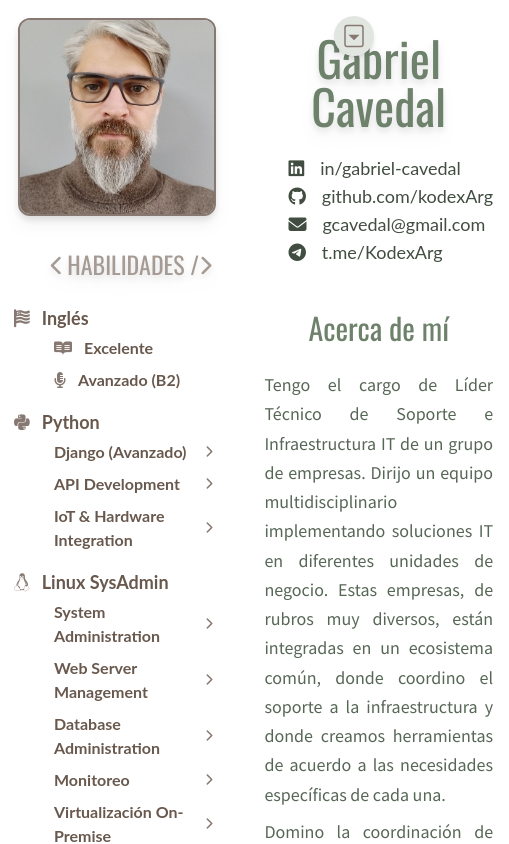
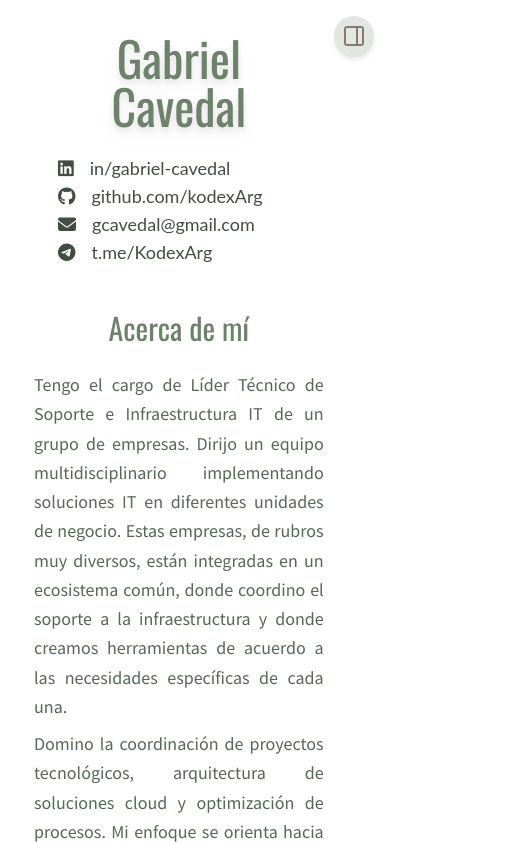
Before and after one commit to kodexArg/cv, a SvelteKit app: page / in a window 390 px wide. Shown: the top 844 px of the page, 509 px wide, since content can reach past the window. Built offline with nearby package versions, Linux system fonts and the light colour scheme.

Commit message:
new interactive buttons

```diff
--- a/src/components/ExpandButton.svelte
+++ b/src/components/ExpandButton.svelte
@@ -8,19 +8,17 @@
 
 <button
   on:click={toggleExpand}
-  class="fixed top-4 right-4 bg-mate-100 hover:bg-mate-200 p-2 rounded-full shadow-md z-50 print:hidden"
+  class="bg-mate-100 hover:bg-mate-200 p-2 rounded-full shadow-md border-3 border-amber-800"
 >
   {#if !$isExpanded}
-    <!-- Font Awesome caret-square-down outline -->
-    <svg xmlns="http://www.w3.org/2000/svg" width="24" height="24" viewBox="0 0 448 512" fill="none" stroke="currentColor" stroke-width="32">
-      <rect x="32" y="32" width="384" height="448" rx="48" ry="48" fill="none" stroke="currentColor" stroke-width="32"/>
-      <polygon points="144,245 304,245 224,325" fill="currentColor"/>
+    <!-- Icono de lista desplegable (chevron-down) -->
+    <svg xmlns="http://www.w3.org/2000/svg" width="24" height="24" viewBox="0 0 24 24" fill="none" stroke="currentColor" stroke-width="2" stroke-linecap="round" stroke-linejoin="round">
+      <polyline points="6,9 12,15 18,9"/>
     </svg>
   {:else}
-    <!-- Font Awesome caret-square-up outline -->
-    <svg xmlns="http://www.w3.org/2000/svg" width="24" height="24" viewBox="0 0 448 512" fill="none" stroke="currentColor" stroke-width="32">
-      <rect x="32" y="32" width="384" height="448" rx="48" ry="48" fill="none" stroke="currentColor" stroke-width="32"/>
-      <polygon points="144,325 304,325 224,245" fill="currentColor"/>
+    <!-- Icono de lista contraída (chevron-up) -->
+    <svg xmlns="http://www.w3.org/2000/svg" width="24" height="24" viewBox="0 0 24 24" fill="none" stroke="currentColor" stroke-width="2" stroke-linecap="round" stroke-linejoin="round">
+      <polyline points="18,15 12,9 6,15"/>
     </svg>
   {/if}
 </button>
--- a/src/components/MaximizeButton.svelte
+++ b/src/components/MaximizeButton.svelte
@@ -26,7 +26,7 @@
 {#if showButton}
   <button
     on:click={toggleMaximize}
-    class="fixed top-4 right-20 bg-mate-100 hover:bg-mate-200 p-2 rounded-full shadow-md z-50 print:hidden"
+    class="bg-mate-100 hover:bg-mate-200 p-2 rounded-full shadow-md border-3 border-amber-800"
   >
     {#if $isMaximized}
       <svg xmlns="http://www.w3.org/2000/svg" width="24" height="24" viewBox="0 0 24 24" fill="none" stroke="currentColor" stroke-width="2" stroke-linecap="round" stroke-linejoin="round">
--- /dev/null
+++ b/src/components/PictureToggleButton.svelte
@@ -0,0 +1,52 @@
+<script>
+  import { isLeftPanelVisible } from '../lib/stores';
+  import { onMount } from 'svelte';
+
+  let showButton = true;
+
+  function toggleLeftPanel() {
+    $isLeftPanelVisible = !$isLeftPanelVisible;
+  }
+
+  function updateVisibility() {
+    if (window.innerWidth < 768) { // Smaller than 'md' (768px)
+      $isLeftPanelVisible = false;
+      showButton = true;
+    } else if (window.innerWidth >= 768) { // 'md' or larger
+      $isLeftPanelVisible = true;
+      showButton = true;
+    }
+  }
+
+  onMount(() => {
+    if (typeof window !== 'undefined') {
+      updateVisibility();
+      window.addEventListener('resize', updateVisibility);
+
+      return () => {
+        window.removeEventListener('resize', updateVisibility);
+      };
+    }
+  });
+</script>
+
+{#if showButton}
+  <button
+    on:click={toggleLeftPanel}
+    class="bg-mate-100 hover:bg-mate-200 p-2 rounded-full shadow-md border-3 border-amber-800"
+  >
+    {#if $isLeftPanelVisible}
+       <!-- Icono de sidebar visible (panel abierto) -->
+       <svg xmlns="http://www.w3.org/2000/svg" width="24" height="24" viewBox="0 0 24 24" fill="none" stroke="currentColor" stroke-width="2" stroke-linecap="round" stroke-linejoin="round">
+         <rect x="3" y="3" width="18" height="18" rx="2" ry="2"/>
+         <line x1="9" y1="3" x2="9" y2="21"/>
+       </svg>
+     {:else}
+       <!-- Icono de sidebar oculto (panel cerrado) -->
+       <svg xmlns="http://www.w3.org/2000/svg" width="24" height="24" viewBox="0 0 24 24" fill="none" stroke="currentColor" stroke-width="2" stroke-linecap="round" stroke-linejoin="round">
+         <rect x="3" y="3" width="18" height="18" rx="2" ry="2"/>
+         <line x1="15" y1="3" x2="15" y2="21"/>
+       </svg>
+     {/if}
+  </button>
+{/if}
--- a/src/lib/stores.js
+++ b/src/lib/stores.js
@@ -2,3 +2,4 @@ import { writable } from 'svelte/store';
 
 export const isMaximized = writable(false);
 export const isExpanded = writable(false);
+export const isLeftPanelVisible = writable(true);
--- a/src/routes/+page.svelte
+++ b/src/routes/+page.svelte
@@ -9,21 +9,30 @@
   import ShortEducation from "../components/ShortEducation.svelte";
   import ShortProjects from "../components/ShortProjects.svelte";
   import Footer from "../components/Footer.svelte";
-  import { isMaximized } from '../lib/stores';
+  import { isMaximized, isLeftPanelVisible } from '../lib/stores';
   import MaximizeButton from "../components/MaximizeButton.svelte";
   import ExpandButton from "../components/ExpandButton.svelte";
+  import PictureToggleButton from "../components/PictureToggleButton.svelte";
 </script>
 
-<MaximizeButton />
-<ExpandButton />
+<!-- Contenedor de botones en la esquina superior derecha -->
+<div class="fixed top-4 right-4 flex space-x-2 z-50 print:hidden">
+  {#if $isLeftPanelVisible}
+    <ExpandButton />
+  {/if}
+  <MaximizeButton />
+  <PictureToggleButton />
+</div>
 <main class="background flex flex-col space-y-6">
   <section class="a4">
     <div class="flex w-full h-full content-wrapper">
-      <div class="left-col bg-mate-100 rounded-l-md flex flex-col p-4 space-y-4">
-        <Avatar />
-        <Skills />
-      </div>
-      <div class="right-col flex flex-col p-4 space-y-1">
+      {#if $isLeftPanelVisible}
+        <div class="left-col bg-mate-100 rounded-l-md flex flex-col p-4 space-y-4 transition-all duration-300 ease-in-out">
+          <Avatar />
+          <Skills />
+        </div>
+      {/if}
+      <div class="right-col flex flex-col p-4 space-y-1 transition-all duration-300 ease-in-out" class:full-width={!$isLeftPanelVisible}>
         <Title />
         <Contact />
         <Line />
@@ -59,6 +68,10 @@
     transition: all 0.3s ease;
   }
 
+  .right-col.full-width {
+    @apply w-full;
+  }
+
   :global(.maximized) .left-col {
     @apply w-1/6 min-w-[14.4rem] bg-transparent;
   }
```
